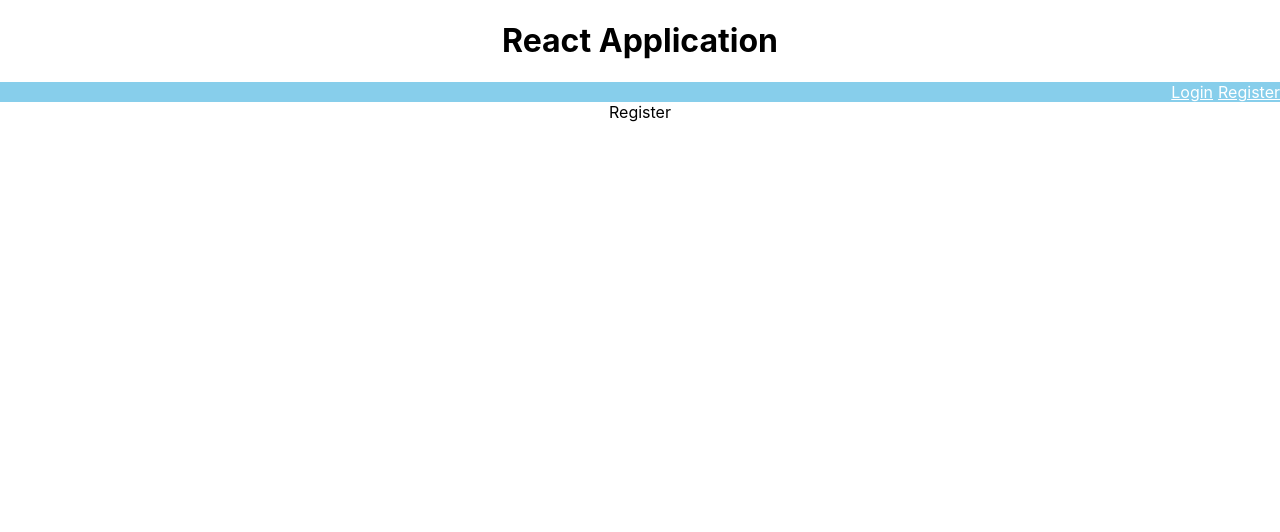
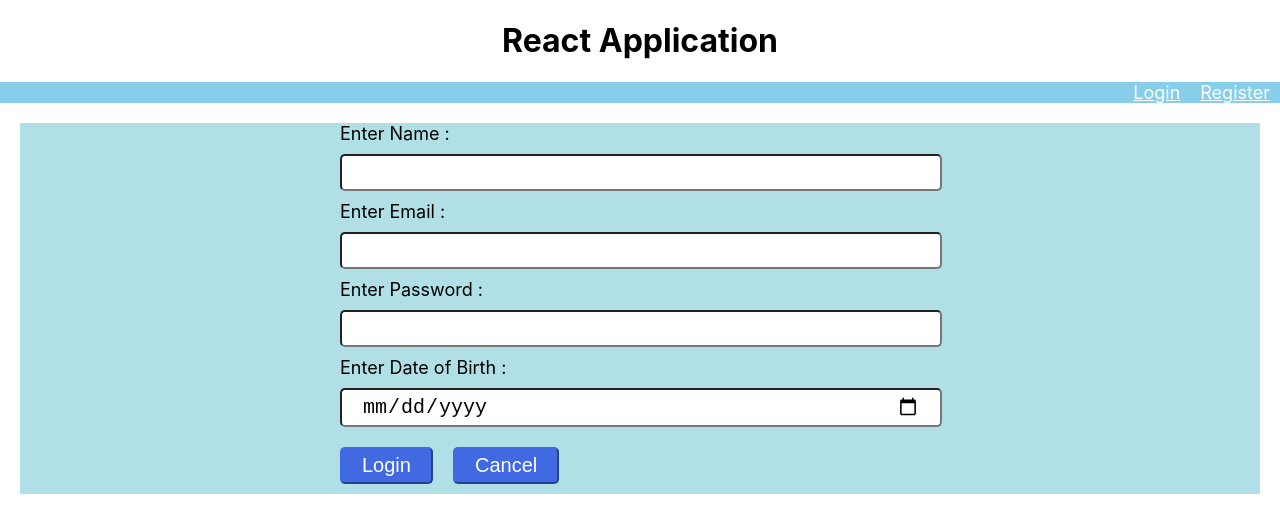
Before and after one commit to trivenic/ReactTrainingApplication, a React (Create React App) app: page /register in a window 1280 px wide. Shown: the top 532 px of the page. Built offline with nearby package versions, Linux system fonts and the light colour scheme.

Commit message:
login,register forms created

```diff
--- a/src/App.css
+++ b/src/App.css
@@ -1,6 +1,6 @@
-.App {
+/* .App {
   text-align: center;
-}
+} */
 
 .App-logo {
   height: 40vmin;
--- a/src/component/home/Home.css
+++ b/src/component/home/Home.css
@@ -2,9 +2,14 @@
     background-color: skyblue;
     text-align: right;
 }
+.Home-header{
+    text-align: center;
+}
 .Home-nav-link{
-    margin-left: 5px;
+    margin: 0px 10px;
+    padding: 15px 0px;
     color: white;
+    font-size: large;
 }
 .Home-nav-link:hover{
     color: red;
--- /dev/null
+++ b/src/component/login/Login.css
@@ -0,0 +1,40 @@
+.LoginForm{
+    margin:20px;
+    justify-content: center;
+    background-color: #B0E0E6;
+}
+.LoginForm-wrapper-div{
+    width: 50%;
+    margin:0 auto;
+
+}
+
+.LoginForm-label{
+    margin-left: 10px;
+    font-size: large;
+    display: block;
+    color: black;
+}
+.LoginForm-input{
+    display: block;
+    width: 90%;
+    font-size: 20px;
+    padding: 5px 20px;
+    border-radius: 5px;
+    margin: 10px 10px;
+}
+.LoginForm-button{
+    background-color: #4169E1;
+    color: white;
+    font-size: 20px;
+    padding: 5px 20px;
+    border-radius: 5px;
+    margin: 10px 10px;
+    cursor: pointer;
+    border-color: #4169E1;
+}
+.LoginForm-button:hover{
+    background-color: #132e7c;
+    color: white;
+    border-color: #132e7c;
+}
--- a/src/component/login/Login.js
+++ b/src/component/login/Login.js
@@ -1,5 +1,51 @@
-function Login(){
-    return <>Login</>
+import { useState } from "react";
+import "./Login.css";
+
+function Login() {
+  const [loginFormData, setLoginFormData] = useState({
+    userid: "",
+    password: "",
+  });
+
+  function handleInputChange({ target }) {
+    const { name, value } = target;
+    setLoginFormData({ ...loginFormData, [name]: value });
+  }
+  function handleSubmit(event) {
+    event.preventDefault();
+    console.log(loginFormData);
+  }
+  const { userid, password } = loginFormData;
+  return (
+    <>
+      <form className="LoginForm" onSubmit={handleSubmit}>
+        <div className="LoginForm-wrapper-div">
+          <label className="LoginForm-label">Enter User Id :</label>
+          <input
+            type="text"
+            name="userid"
+            value={userid}
+            onChange={handleInputChange}
+            className="LoginForm-input"
+          />
+          <label className="LoginForm-label">Enter Password :</label>
+          <input
+            type="password"
+            name="password"
+            value={password}
+            onChange={handleInputChange}
+            className="LoginForm-input"
+          />
+          <button type="submit" className="LoginForm-button">
+            Login
+          </button>
+          <button type="reset" className="LoginForm-button">
+            Cancel
+          </button>
+        </div>
+      </form>
+    </>
+  );
 }
 
 export default Login;
--- /dev/null
+++ b/src/component/register/Register.css
@@ -0,0 +1,40 @@
+.RegisterForm{
+    margin:20px;
+    justify-content: center;
+    background-color: #B0E0E6;
+}
+.RegisterForm-wrapper-div{
+    width: 50%;
+    margin:0 auto;
+
+}
+
+.RegisterForm-label{
+    margin-left: 10px;
+    font-size: large;
+    display: block;
+    color: black;
+}
+.RegisterForm-input{
+    display: block;
+    width: 90%;
+    font-size: 20px;
+    padding: 5px 20px;
+    border-radius: 5px;
+    margin: 10px 10px;
+}
+.RegisterForm-button{
+    background-color: #4169E1;
+    color: white;
+    font-size: 20px;
+    padding: 5px 20px;
+    border-radius: 5px;
+    margin: 10px 10px;
+    cursor: pointer;
+    border-color: #4169E1;
+}
+.RegisterForm-button:hover{
+    background-color: #132e7c;
+    color: white;
+    border-color: #132e7c;
+}
--- a/src/component/register/Register.js
+++ b/src/component/register/Register.js
@@ -1,5 +1,69 @@
-function Register(){
-    return <>Register</>
+import { useState } from "react";
+import './Register.css';
+
+function Register() {
+  const [registerFormData, setRegisterFormData] = useState({
+    name: "",
+    email: "",
+    password: "",
+    dateOfBirth: "",
+  });
+
+  function handleInputChange({ target }) {
+    const { name, value } = target;
+    setRegisterFormData({ ...registerFormData, [name]: value });
+  }
+  function handleSubmit(event) {
+    event.preventDefault();
+    console.log(registerFormData);
+  }
+  const { name, email, password,  dateOfBirth } = registerFormData;
+  return (
+    <>
+      <form className="RegisterForm" onSubmit={handleSubmit}>
+        <div className="RegisterForm-wrapper-div">
+          <label className="RegisterForm-label">Enter Name :</label>
+          <input
+            type="text"
+            name="name"
+            value={name}
+            onChange={handleInputChange}
+            className="RegisterForm-input"
+          />
+          <label className="RegisterForm-label">Enter Email :</label>
+          <input
+            type="email"
+            name="email"
+            value={email}
+            onChange={handleInputChange}
+            className="RegisterForm-input"
+          />
+          <label className="RegisterForm-label">Enter Password :</label>
+          <input
+            type="password"
+            name="password"
+            value={password}
+            onChange={handleInputChange}
+            className="RegisterForm-input"
+          />
+          <label className="RegisterForm-label">Enter Date of Birth :</label>
+          <input
+            type="date"
+            name="dateOfBirth"
+            value={dateOfBirth}
+            onChange={handleInputChange}
+            className="RegisterForm-input"
+          />
+          <button type="submit" className="RegisterForm-button">
+            Login
+          </button>
+          <button type="reset" className="RegisterForm-button">
+            Cancel
+          </button>
+        </div>
+      </form>
+    </>
+  );
 }
 
 export default Register;
```
